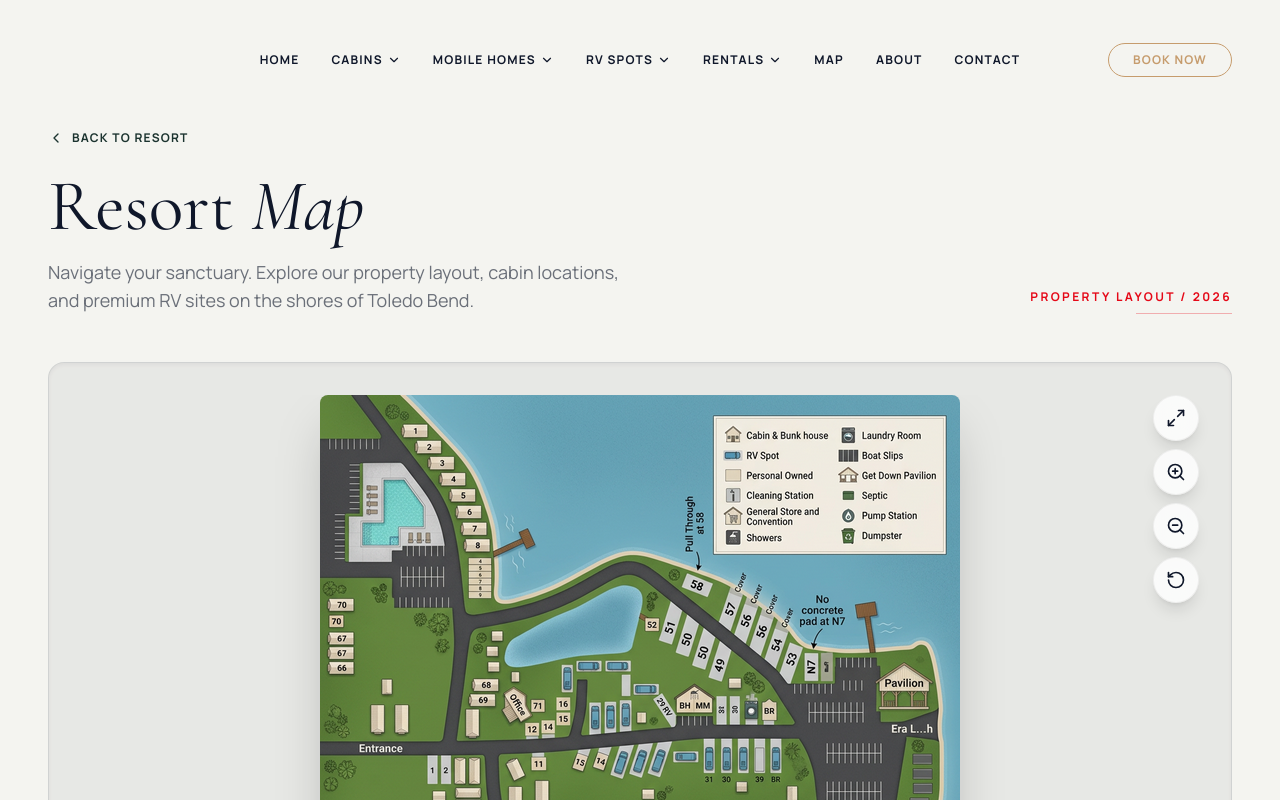
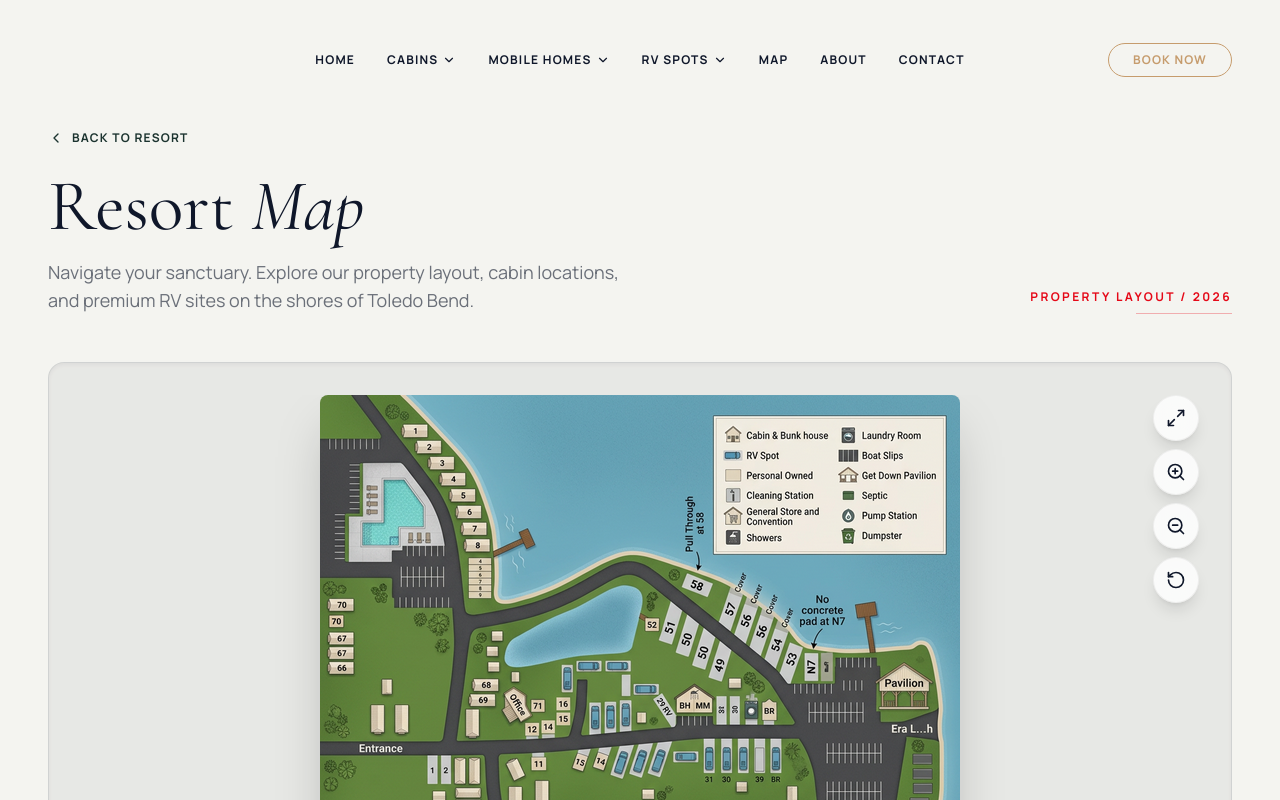
Before and after one commit to Founditmarketing/tranquility-bay, a React (Vite) app: page /map in a window 1280 px wide. Shown: the top 800 px of the page. Built offline with nearby package versions, Linux system fonts and the light colour scheme.

Commit message:
refactor: Remove Rentals tab from navigation

```diff
--- a/src/resort-content.ts
+++ b/src/resort-content.ts
@@ -31,13 +31,6 @@ export const resortContent = {
                     { label: "Take A Look", href: "/rv-spots/gallery" },
                     { label: "View All", href: "https://v2.reservationkey.com/tranquilitybayresort/112928", external: true },
                     { label: "Reserve Now", href: "https://v2.reservationkey.com/tranquilitybayresort/112928/c", external: true },
-                ]
-            },
-            {
-                label: "Rentals",
-                href: "/#rentals",
-                subLinks: [
-                    { label: "Golf Carts", href: "https://v2.reservationkey.com/tranquilitybayresort/112974", external: true },
                 ]
             },
             { label: "Map", href: "/map" },
```
